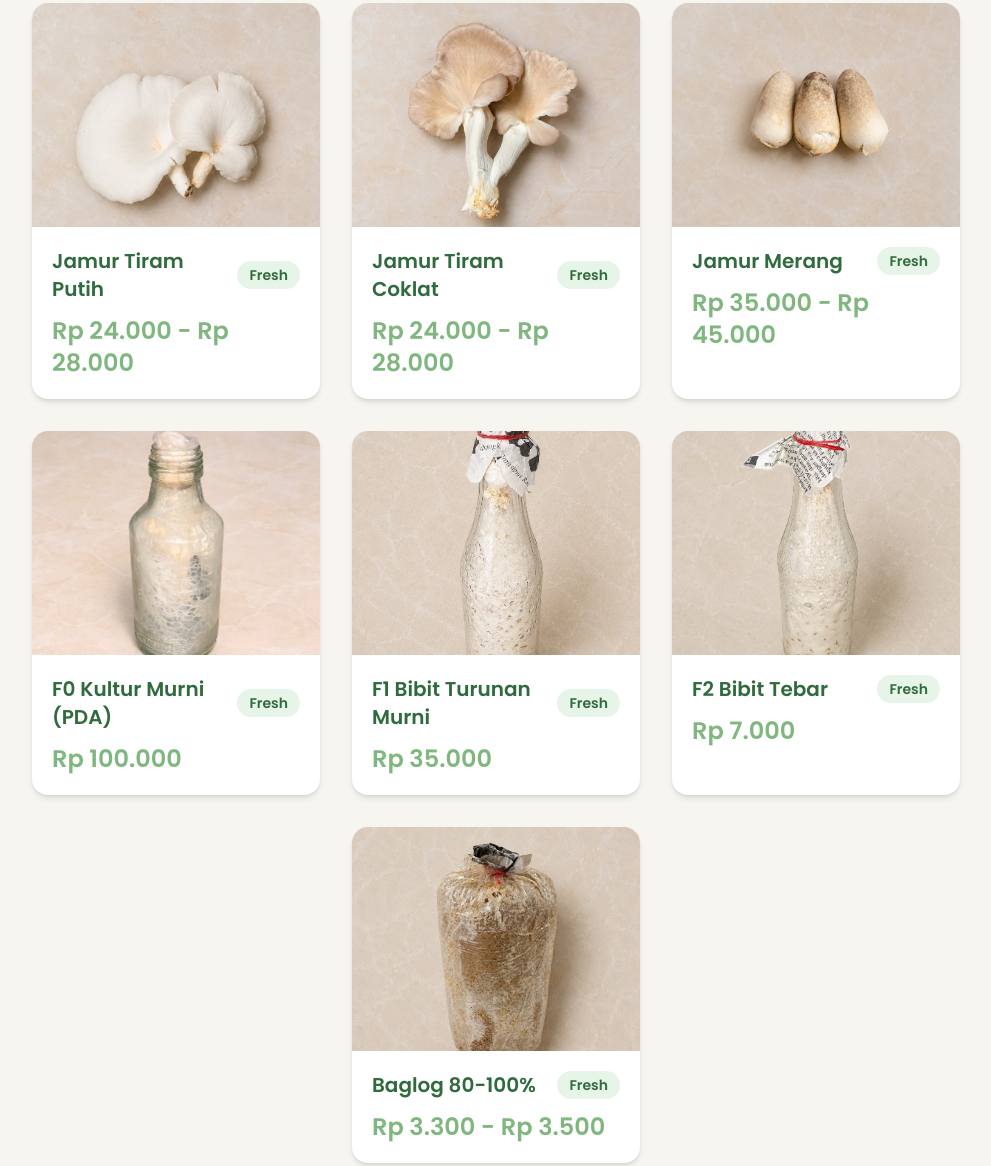
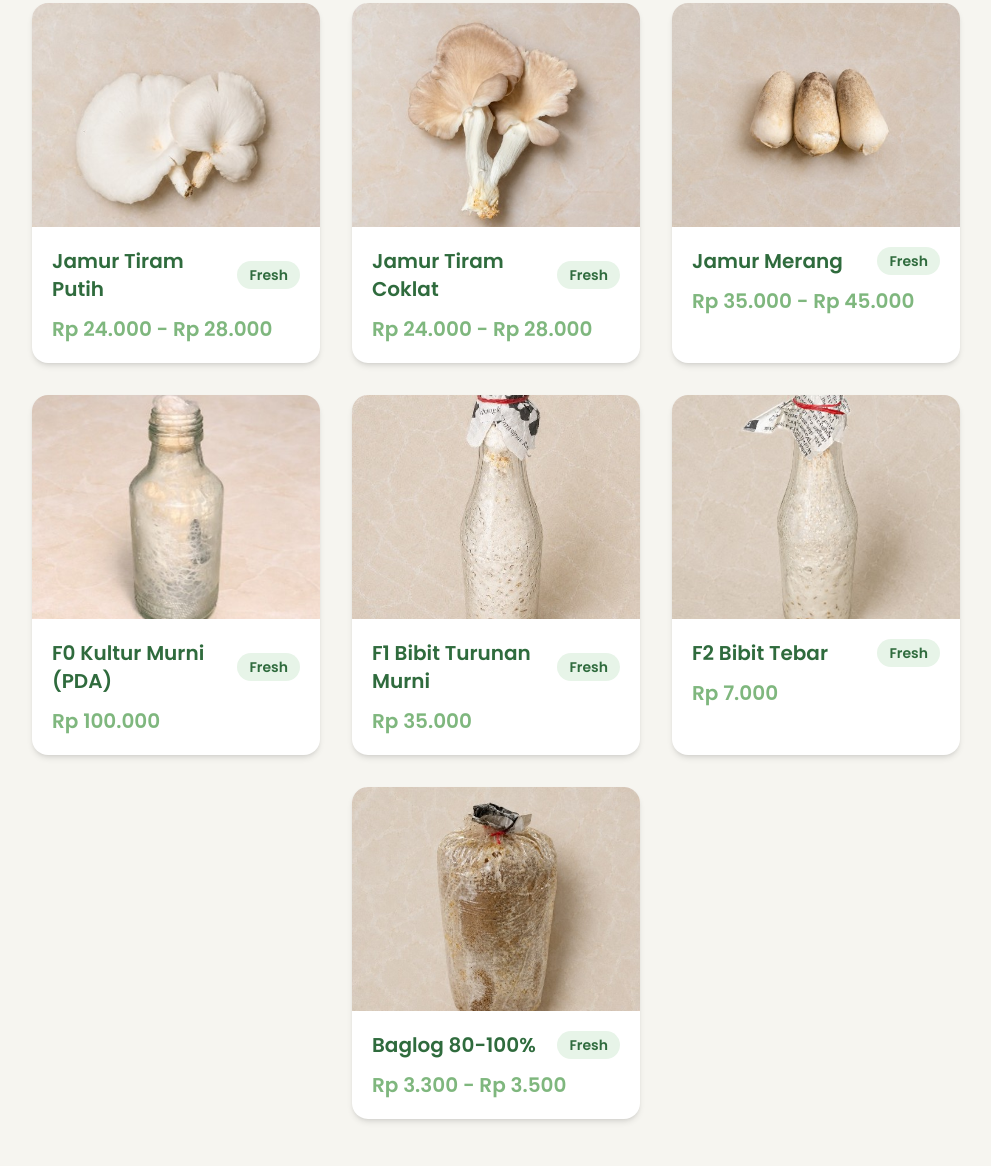
Before and after one commit to HamdiHarahap/cendawa-eduwisata, a website: page index.html in a window 1280 px wide. Shown: the part 3023-4189 px from the top of the page, without its empty margins (144-1135 px from the left). Drawn offline with nearby package versions, Linux system fonts and the light colour scheme.

Commit message:
update harga

```diff
--- a/index.html
+++ b/index.html
@@ -403,7 +403,7 @@
                 </span>
               </div>
               <div>
-                <p class="text-2xl font-semibold text-[#7FB77E]">Rp 24.000 - Rp 28.000</p>
+                <p class="text-xl font-semibold text-[#7FB77E]">Rp 24.000 - Rp 28.000</p>
               </div>
             </div>
           </div>
@@ -429,7 +429,7 @@
                 </span>
               </div>
               <div>
-                <p class="text-2xl font-semibold text-[#7FB77E]">Rp 24.000 - Rp 28.000</p>
+                <p class="text-xl font-semibold text-[#7FB77E]">Rp 24.000 - Rp 28.000</p>
               </div>
             </div>
           </div>
@@ -455,7 +455,7 @@
                 </span>
               </div>
               <div>
-                <p class="text-2xl font-semibold text-[#7FB77E]">Rp 35.000 - Rp 45.000</p>
+                <p class="text-xl font-semibold text-[#7FB77E]">Rp 35.000 - Rp 45.000</p>
               </div>
             </div>
           </div>
@@ -481,7 +481,7 @@
                 </span>
               </div>
               <div>
-                <p class="text-2xl font-semibold text-[#7FB77E]">Rp 100.000</p>
+                <p class="text-xl font-semibold text-[#7FB77E]">Rp 100.000</p>
               </div>
             </div>
           </div>
@@ -507,7 +507,7 @@
                 </span>
               </div>
               <div>
-                <p class="text-2xl font-semibold text-[#7FB77E]">Rp 35.000</p>
+                <p class="text-xl font-semibold text-[#7FB77E]">Rp 35.000</p>
               </div>
             </div>
           </div>
@@ -533,7 +533,7 @@
                 </span>
               </div>
               <div>
-                <p class="text-2xl font-semibold text-[#7FB77E]">Rp 7.000</p>
+                <p class="text-xl font-semibold text-[#7FB77E]">Rp 7.000</p>
               </div>
             </div>
           </div>
@@ -559,7 +559,7 @@
                 </span>
               </div>
               <div>
-                <p class="text-2xl font-semibold text-[#7FB77E]">Rp 3.300 - Rp 3.500</p>
+                <p class="text-xl font-semibold text-[#7FB77E]">Rp 3.300 - Rp 3.500</p>
               </div>
             </div>
           </div>
```
